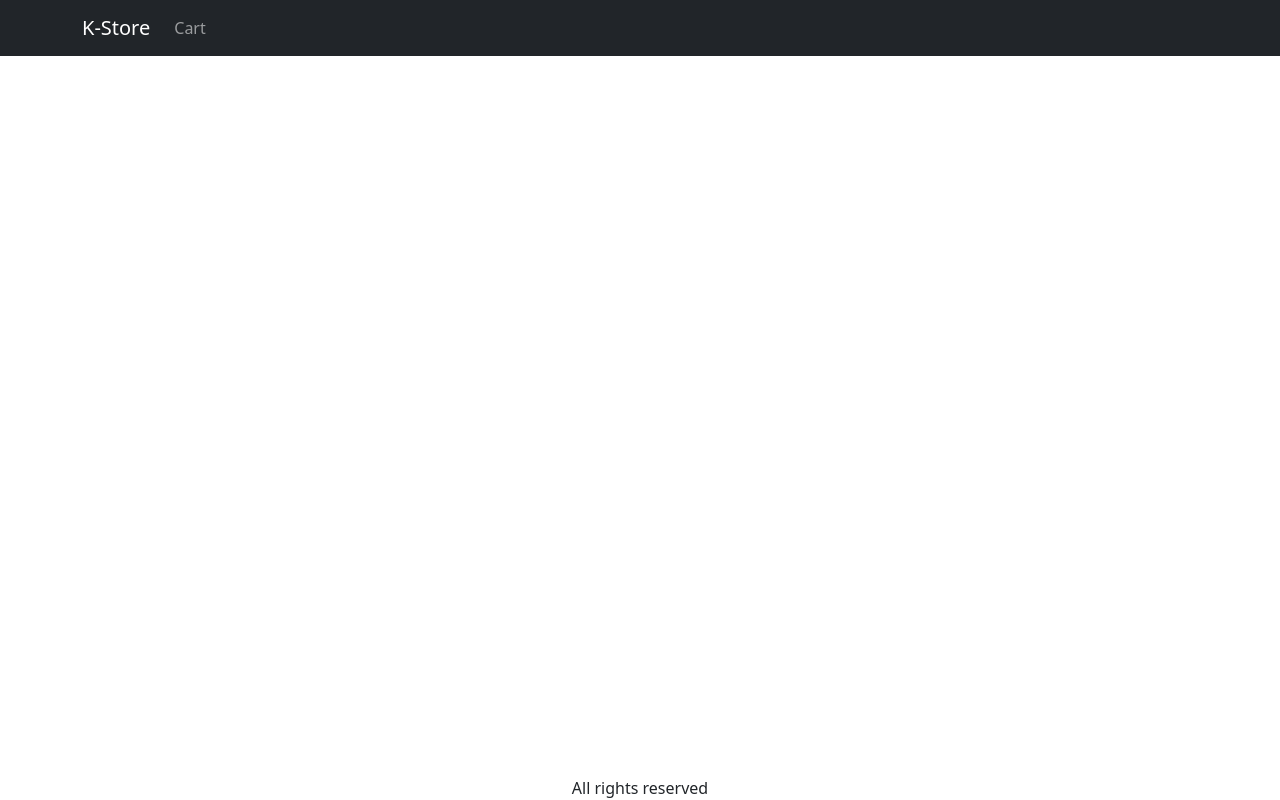
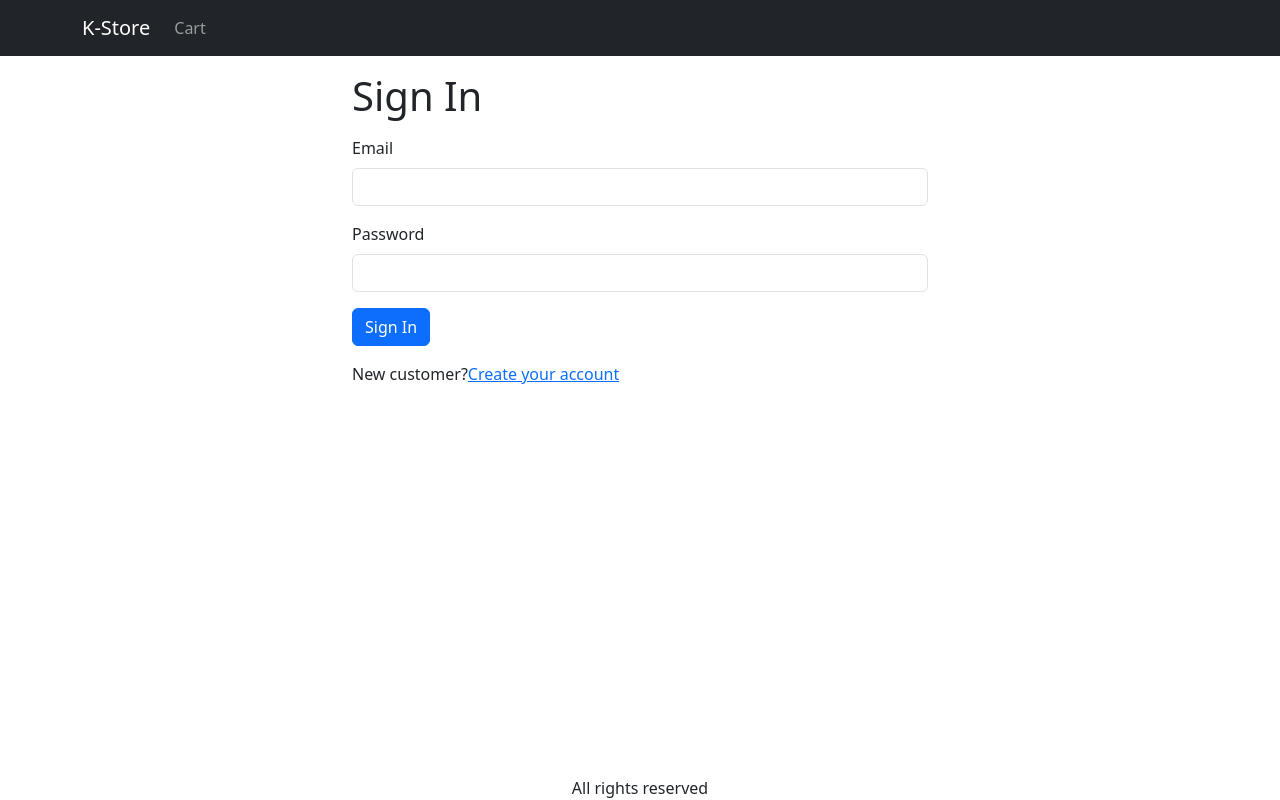
Before and after one commit to alexismreyes/k-store, a React (Create React App) app in the folder frontend/: page /signin in a window 1280 px wide. Built offline with nearby package versions, Linux system fonts and the light colour scheme; the HTML template or start-up script is replaced by a standard one.

Commit message:
Added: route for signing screen, Signing Screen Component using useLocation hook to retrieve url param

```diff
--- a/frontend/src/App.js
+++ b/frontend/src/App.js
@@ -9,6 +9,7 @@
 import { useContext } from 'react';
 import { Store } from './Store.js';
 import CartScreen from './screens/CartScreen.js';
+import SigningScreen from './screens/SigningScreen.js';
 
 function App() {
   const { state } = useContext(Store);
@@ -48,6 +49,7 @@
             <Routes>
               <Route path="/product/:slug" element={<ProductScreen />} />
               <Route path="/cart" element={<CartScreen />} />
+              <Route path="/signin" element={<SigningScreen />} />
               <Route path="/" element={<HomeScreen />} />
             </Routes>
           </Container>
--- a/frontend/src/index.css
+++ b/frontend/src/index.css
@@ -47,6 +47,10 @@
   max-width: 100%; /* uses the 100% available from the md={6} set in Col component in the ProductScreen*/
 }
 
-img-thumbnail {
+.img-thumbnail {
   height: 80px;
 }
+
+.small-container {
+  max-width: 600px;
+}
--- /dev/null
+++ b/frontend/src/screens/SigningScreen.js
@@ -0,0 +1,53 @@
+import { Button, Container, Form } from 'react-bootstrap';
+import { Helmet } from 'react-helmet-async';
+import { Link, useLocation } from 'react-router-dom';
+
+export default function SigningScreen() {
+  const { search } = useLocation();
+  const redirectInUrl = new URLSearchParams(search).get('redirect');
+  const redirect = redirectInUrl ? redirectInUrl : '/';
+
+  /*   Example Scenario
+Consider the URL: http://example.com?redirect=/dashboard
+
+useLocation() will provide the location object, and search will be '?redirect=/dashboard'.
+new URLSearchParams(search).get('redirect') will extract the value /dashboard.
+redirectInUrl will be /dashboard.
+redirect will be set to /dashboard because redirectInUrl is not null.
+If the URL does not contain the redirect parameter, such as http://example.com, then:
+
+new URLSearchParams(search).get('redirect') will return null.
+redirectInUrl will be null.
+redirect will be set to '/'. */
+
+  return (
+    <Container style={{ maxWidth: '600px' }}>
+      <Helmet>
+        <title>Sign In</title>
+      </Helmet>
+      <h1 className="my-3">Sign In</h1>{' '}
+      {/* my-3 -> margin top and bottom 3 rem */}
+      <Form>
+        <Form.Group className="mb-3" controlId="email">
+          {' '}
+          {/* margin bottom 3 rem */}
+          <Form.Label>Email</Form.Label>
+          <Form.Control type="email" required />
+        </Form.Group>
+        <Form.Group className="mb-3" controlId="password">
+          {' '}
+          {/* margin bottom 3 rem */}
+          <Form.Label>Password</Form.Label>
+          <Form.Control type="password" required />
+        </Form.Group>
+        <div className="mb-3">
+          <Button type="submit">Sign In</Button>
+        </div>
+        <div className="mb-3">
+          New customer?
+          <Link to={`/signup?redirect=${redirect}`}>Create your account</Link>
+        </div>
+      </Form>
+    </Container>
+  );
+}
```
